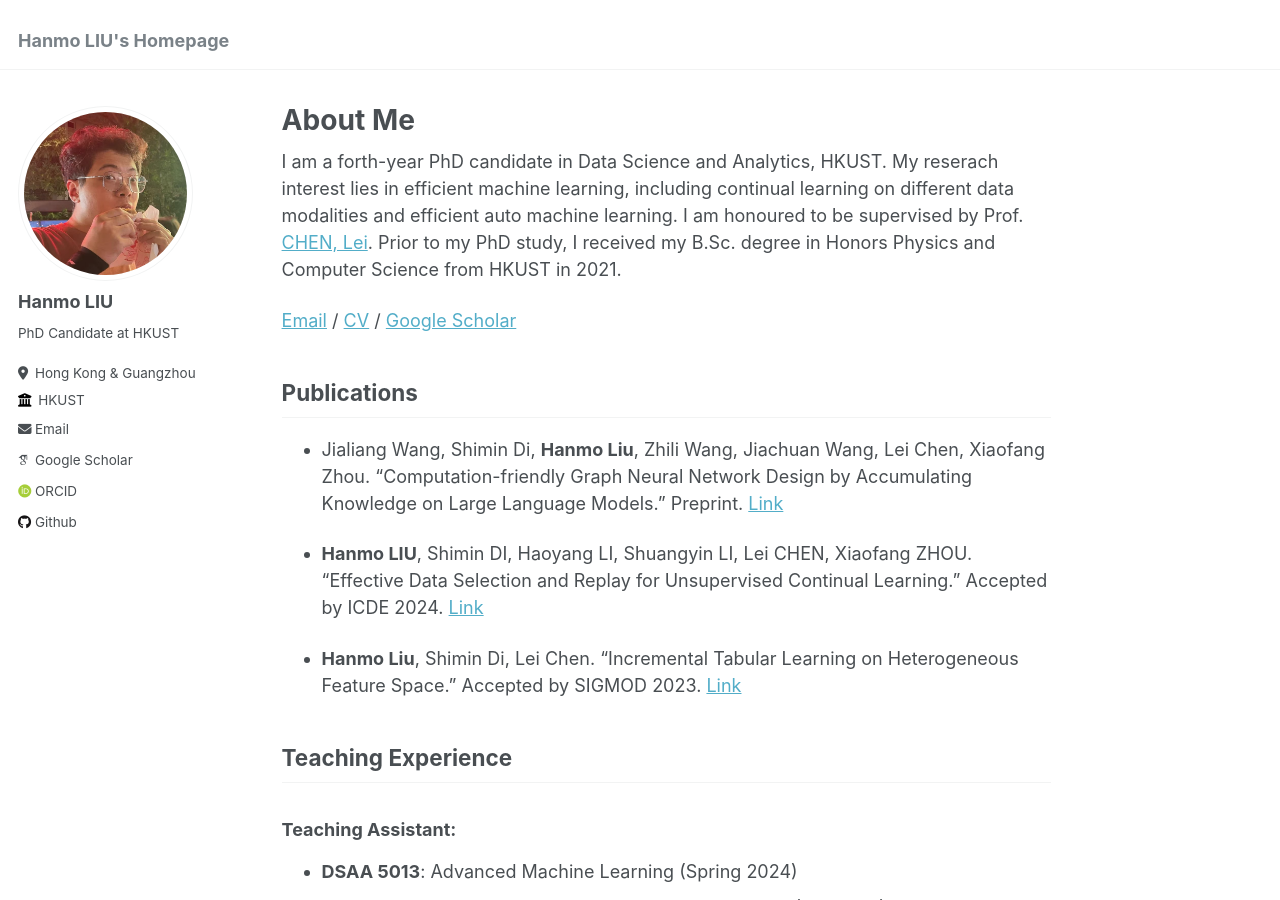
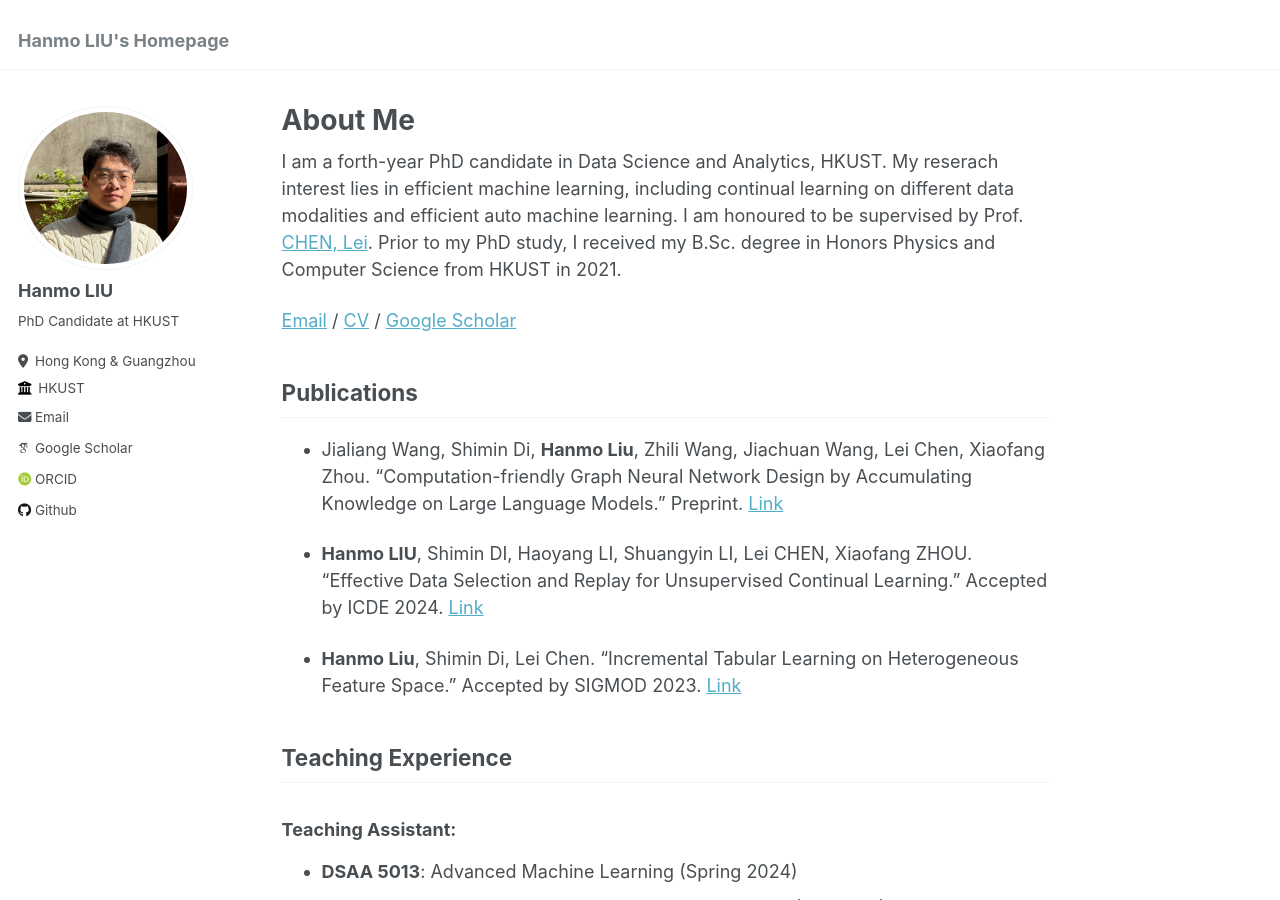
Before and after one commit to liuhanmo321/liuhanmo321.github.io, a Jekyll site: the page built from _pages/about.md, in a window 1280 px wide and 900 px high. Built offline with Jekyll 4.4.1, drawn with Linux system fonts in a browser that asks for light colours; some web fonts are replaced.

Commit message:
Update avatar

```diff
--- a/_config.yml
+++ b/_config.yml
@@ -21,7 +21,7 @@ repository               : "liuhanmo321/liuhanmo321.github.io"
 #               Additional customization can be done by editing /_includes/author-profile.html
 author:
   # Biographic information
-  avatar           : "myself.jpg"
+  avatar           : "myself.JPG"
   name             : "Hanmo LIU"
   pronouns         : # example: "she/her"
   bio              : "PhD Candidate at HKUST"
```
Also changed, not shown: images/myself.jpg, images/myself_old.jpg (added), 1 other file.
